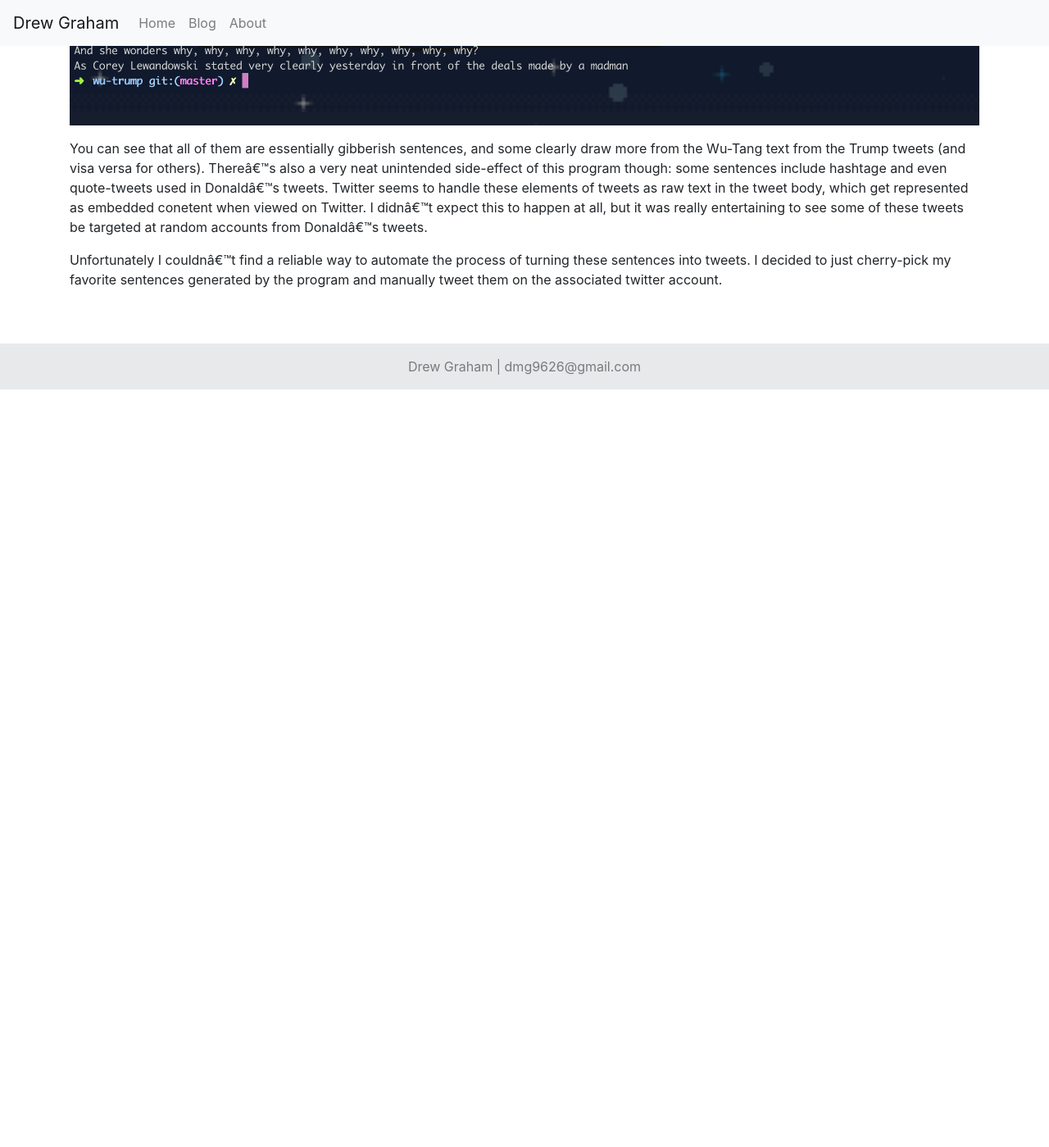
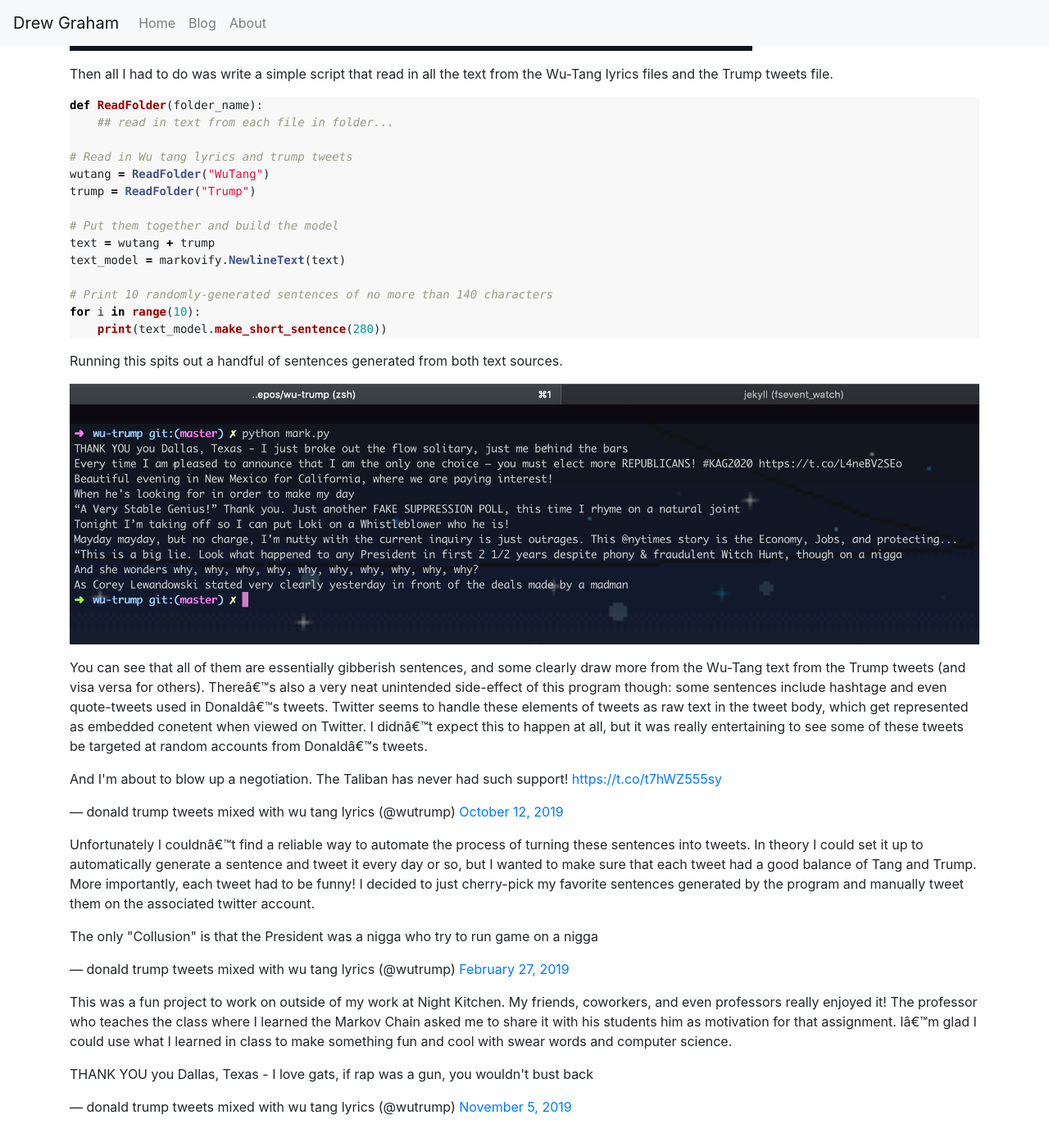
Before and after one commit to dmg9626/dmg9626.github.io, a Jekyll site: the page built from blog/wu-trump.md, in a window 1280 px wide and 1400 px high, scrolled down 2788 px. Shown: the whole window at 82% size. Built offline with Jekyll 4.4.1, drawn with Linux system fonts in a browser that asks for light colours; nearby versions of some CDN libraries; library files that are not in the unit come from our copies; comment, search, counter and statistics services are not loaded; before the commit the page ends 3263 px from its top, so only the background shows below that; some of the changed text lies outside the part shown.

Commit message:
added code snippets, finished writing blog post

````diff
--- a/blog/wu-trump.md
+++ b/blog/wu-trump.md
@@ -12,12 +12,14 @@
 
 I was sitting on the couch one day listening to Wu-Tang Clan and it hit me: I should write a bot that reads in Wu-Tang lyrics and Donald Trump's tweets, creates it's own "language" based on the two, and generates tweets!
 
-<blockquote class="twitter-tweet tw-align-center" data-dnt="true"><p lang="en" dir="ltr">Nancy Pelosi and the fat ass, Wanna get on it like a eighteen wheeler</p>&mdash; donald trump tweets mixed with wu tang lyrics (@wutrump) <a href="https://twitter.com/wutrump/status/1182816805208784896?ref_src=twsrc%5Etfw">October 12, 2019</a></blockquote> <script async src="https://platform.twitter.com/widgets.js" charset="utf-8"></script>
+<blockquote class="twitter-tweet tw-align-center" data-dnt="true">
+<p lang="en" dir="ltr">Nancy Pelosi and the fat ass, Wanna get on it like a eighteen wheeler</p>&mdash; donald trump tweets mixed with wu tang lyrics (@wutrump) <a href="https://twitter.com/wutrump/status/1182816805208784896">October 12, 2019</a></blockquote> <script async src="https://platform.twitter.com/widgets.js" charset="utf-8"></script>
 
-<blockquote class="twitter-tweet tw-align-center" data-dnt="true"><p lang="en" dir="ltr">The only &quot;Collusion&quot; is that the President was a nigga who try to run game on a nigga</p>&mdash; donald trump tweets mixed with wu tang lyrics (@wutrump) <a href="https://twitter.com/wutrump/status/1100873637958160385?ref_src=twsrc%5Etfw">February 27, 2019</a></blockquote> <script async src="https://platform.twitter.com/widgets.js" charset="utf-8"></script>
+<blockquote class="twitter-tweet tw-align-center" data-dnt="true">
+<p lang="en" dir="ltr">Money over bimbos, that&#39;s what we are MAKING AMERICA GREAT AGAIN! Erupts your brain from the Brooklyn Zoo!<br><br>John will be interviewed by Jeanine Pirro at 9:00 P.M. on <a href="https://twitter.com/FoxNews">@FoxNews</a> at 2:00 P.M. and 7:00 P.M.</p>&mdash; donald trump tweets mixed with wu tang lyrics (@wutrump) <a href="https://twitter.com/wutrump/status/1094695081355952129">February 10, 2019</a></blockquote> <script async src="https://platform.twitter.com/widgets.js" charset="utf-8"></script>
 
 
-Ok I'm not exactly sure how the idea came to be, but it was something like that. This was a hilarious side-project that drew on my experiences in previous classes. A few years ago in Advanced Programming Techniques, we learned how to develop a Markov Chain that, when fed a large amount of sample text, constructs a rudimentary language syntax and generates simple (usually nonsensical) sentences. Later on I took Web and Mobile Development, where we learned to leverage REST APIs and make simple GET/POST requests.
+Ok I'm not exactly sure how the idea came to be, but it was something like that. This was a wacky side-project that drew on my experiences in previous classes. A few years ago in Advanced Programming Techniques, we learned how to develop a Markov Chain that reads in a bunch of sample text, constructs a rudimentary language syntax, and generates simple (usually nonsensical) sentences. Later on I took Web and Mobile Development, where we learned to leverage REST APIs and make simple GET/POST requests.
 
 I started by finding a simple open-source Markov Chain implementation in Python, [Markovify](https://github.com/jsvine/markovify). It let me control stuff like sentence length, so I could ensure the tweets generated wouldn't exceed Twitter's 280 character limit. If you're interested in learning more about the algorithm, check out [this article](https://drmysterian.com/how-to-code-a-python-markov-chain-text-generator/); I read it before starting this project, and it was helpful to see how it works in depth.
 
@@ -32,27 +34,61 @@
     <img src="/assets/images/blog/wu-trump/cleaned_up_lyrics.png" class="text-center" width="50%">
 </div>
 
-<br>
 
 After cleaning up the input, I was able to start generating some Wu-Tang lyrics:
 
 <!-- Image of generated Wu-Tang tweets -->
 <img src="/assets/images/blog/wu-trump/generated_lyrics.png" class="text-center" width="75%">
+<br>
 
 Not my goal, but an enjoyable milestone.
 
 The next step was to pull tweets from Donald Trump's twitter. I found a Twitter API named [Tweepy](https://www.tweepy.org/) and set up a public/private pair of consumer keys and access tokens. I was able to start pulling Trump's tweets fairly easily, so I set it to pull his most recent 1000 tweets and write them to a file:
 
+<!-- CODE BLOCK -->
+```python
+## Authenticate using API keys...
+
+# Open file (create if doesn't exist)
+f = open(filename,"w+")
+
+i = 0
+limit = 1000
+
+# fetch tweets
+for status in tweepy.Cursor(api.user_timeline, count=limit, screen_name='@realDonaldTrump', tweet_mode='extended').items():
+
+    # skip retweets
+    if hasattr(status, 'retweeted_status'):
+        continue
+
+    # get full text and parse symbols correctly (ex. &amp -> &)
+    full_text = status._json['full_text']
+    tweet = HTMLParser.HTMLParser().unescape(full_text)
+
+    # write tweet text to file (make sure to encode as UTF-8 to avoid encode error when writing)
+    f.write(tweet.encode('utf-8') + "\n")
+
+    # stop if reached limit
+    i += 1
+    if i >= limit:
+        break
+
+print "wrote",i,"tweets to",filename
+f.close()
+```
+
 <!-- Image of fetching tweets -->
 <img src="/assets/images/blog/wu-trump/fetching_tweets.png" class="text-center" width="75%">
 
-Now all that's left was to write a simple script that read in all the text from the Wu-Tang lyrics files and the Trump tweets file.
+
+Then all I had to do was write a simple script that read in all the text from the Wu-Tang lyrics files and the Trump tweets file.
 
 
 <!-- CODE BLOCK -->
-{% highlight python %}
+```python
 def ReadFolder(folder_name):
-    # read in text from each file in folder...
+    ## read in text from each file in folder...
 
 # Read in Wu tang lyrics and trump tweets
 wutang = ReadFolder("WuTang")
@@ -65,14 +101,28 @@
 # Print 10 randomly-generated sentences of no more than 140 characters
 for i in range(10):
     print(text_model.make_short_sentence(280))
-{% endhighlight %}
-<!-- CODE BLOCK -->
+```
+
 
 Running this spits out a handful of sentences generated from both text sources.
+<br>
 
 <!-- Image of generated tweets -->
 <img src="/assets/images/blog/wu-trump/generated_tweets.png" class="text-center" width="100%">
 
+
+
 You can see that all of them are essentially gibberish sentences, and some clearly draw more from the Wu-Tang text from the Trump tweets (and visa versa for others). There's also a very neat unintended side-effect of this program though: some sentences include hashtage and even quote-tweets used in Donald's tweets. Twitter seems to handle these elements of tweets as raw text in the tweet body, which get represented as embedded conetent when viewed on Twitter. I didn't expect this to happen at all, but it was really entertaining to see some of these tweets be targeted at random accounts from Donald's tweets.
 
-Unfortunately I couldn't find a reliable way to automate the process of turning these sentences into tweets. I decided to just cherry-pick my favorite sentences generated by the program and manually tweet them on the associated twitter account.
+<blockquote class="twitter-tweet tw-align-center" data-dnt="true">
+<p lang="en" dir="ltr">And I&#39;m about to blow up a negotiation. The Taliban has never had such support! <a href="https://t.co/t7hWZ555sy">https://t.co/t7hWZ555sy</a></p>&mdash; donald trump tweets mixed with wu tang lyrics (@wutrump) <a href="https://twitter.com/wutrump/status/1182818363405299715">October 12, 2019</a></blockquote> <script async src="https://platform.twitter.com/widgets.js" charset="utf-8"></script>
+
+Unfortunately I couldn't find a reliable way to automate the process of turning these sentences into tweets. In theory I could set it up to automatically generate a sentence and tweet it every day or so, but I wanted to make sure that each tweet had a good balance of Tang and Trump. More importantly, each tweet had to be funny! I decided to just cherry-pick my favorite sentences generated by the program and manually tweet them on the associated twitter account.
+
+<blockquote class="twitter-tweet tw-align-center" data-dnt="true">
+<p lang="en" dir="ltr">The only &quot;Collusion&quot; is that the President was a nigga who try to run game on a nigga</p>&mdash; donald trump tweets mixed with wu tang lyrics (@wutrump) <a href="https://twitter.com/wutrump/status/1100873637958160385">February 27, 2019</a></blockquote> <script async src="https://platform.twitter.com/widgets.js" charset="utf-8"></script>
+
+This was a fun project to work on outside of my work at Night Kitchen. My friends, coworkers, and even professors really enjoyed it! The professor who teaches the class where I learned the Markov Chain asked me to share it with his students him as motivation for that assignment. I'm glad I could use what I learned in class to make something fun and cool with swear words and computer science.
+
+<blockquote class="twitter-tweet tw-align-center" data-dnt="true">
+<p lang="en" dir="ltr">THANK YOU you Dallas, Texas - I love gats, if rap was a gun, you wouldn&#39;t bust back</p>&mdash; donald trump tweets mixed with wu tang lyrics (@wutrump) <a href="https://twitter.com/wutrump/status/1191577561186361344">November 5, 2019</a></blockquote> <script async src="https://platform.twitter.com/widgets.js" charset="utf-8"></script>
````
Also changed, not shown: other parts of blog/wu-trump.md (+2 -2 lines).
